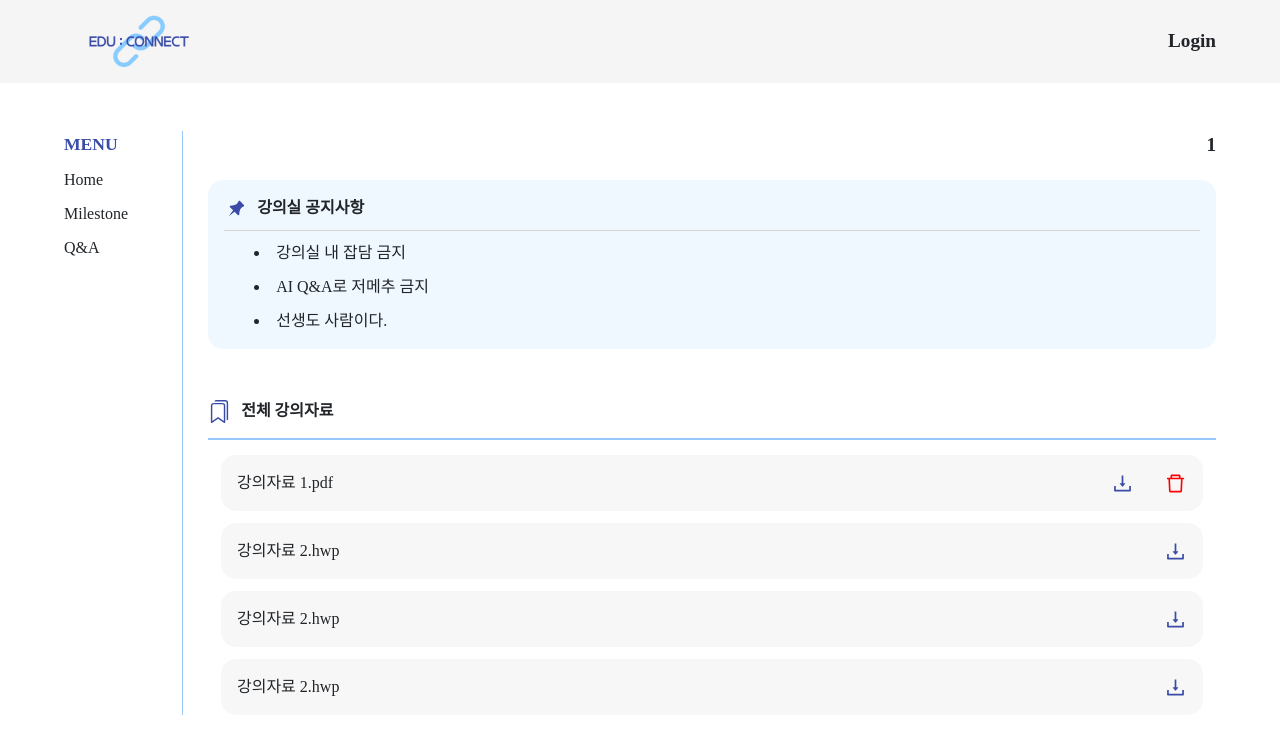
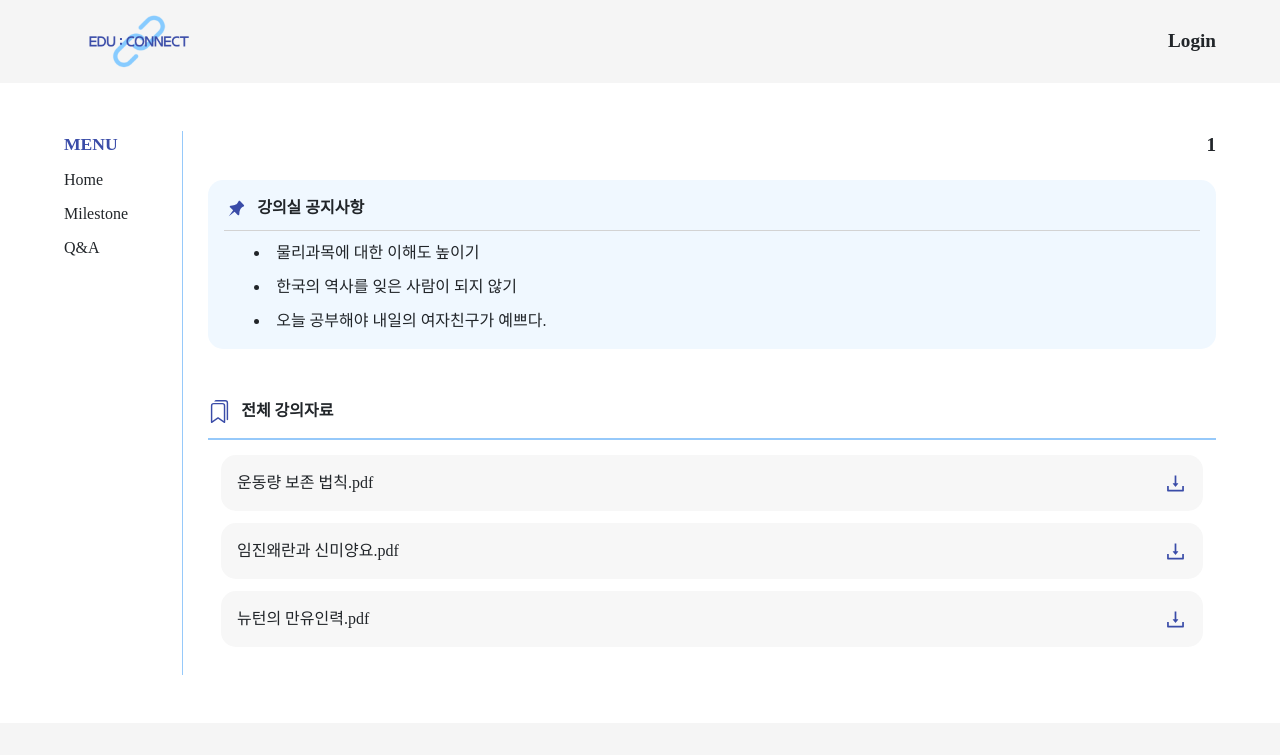
Before and after one commit to CGAC-Contribution-Group-As-Code/eduConnect-front-end, a React (Create React App) app in the folder front/: page /class/1/1 in a window 1280 px wide. Shown: the top 755 px of the page. Built offline with nearby package versions, Linux system fonts and the light colour scheme; a web font is replaced by a local one.

Commit message:
UI - data 제작

```diff
--- a/front/src/components/ClassComponent/ClassHome.tsx
+++ b/front/src/components/ClassComponent/ClassHome.tsx
@@ -3,7 +3,7 @@ import styled from "styled-components";
 import { TiPin } from "react-icons/ti";
 import theme from "../../styles/theme";
 import { BsBookmarks } from "react-icons/bs";
-
+import { useSelector } from "react-redux";
 import Swal from "sweetalert2";
 import { AiOutlineDownload, AiOutlineDelete } from "react-icons/ai";
 
@@ -15,7 +15,20 @@ export interface TypeProps {
   name: string;
 }
 
+interface RootState {
+  user: {
+    id: string;
+    role: number;
+  };
+}
+
 export const ClassHome = () => {
+  let state = useSelector((state: RootState) => {
+    return state;
+  });
+  const { user } = state;
+  const { id, role } = user;
+
   return (
     <StyledDiv>
       <StyledNotice>
@@ -33,9 +46,9 @@ export const ClassHome = () => {
           <p style={{ fontWeight: "600" }}>강의실 공지사항</p>
         </div>
 
-        <li>강의실 내 잡담 금지</li>
-        <li>AI Q&A로 저메추 금지</li>
-        <li>선생도 사람이다.</li>
+        <li>물리과목에 대한 이해도 높이기</li>
+        <li>한국의 역사를 잊은 사람이 되지 않기</li>
+        <li>오늘 공부해야 내일의 여자친구가 예쁘다.</li>
       </StyledNotice>
 
       <div
@@ -74,10 +87,9 @@ export const ClassHome = () => {
           margin: "0 1vw",
         }}
       >
-        <Paper role={1} name={"강의자료 1.pdf"} />
-        <Paper role={0} name={"강의자료 2.hwp"} />
-        <Paper role={0} name={"강의자료 2.hwp"} />
-        <Paper role={0} name={"강의자료 2.hwp"} />
+        <Paper role={role} name={"운동량 보존 법칙.pdf"} />
+        <Paper role={role} name={"임진왜란과 신미양요.pdf"} />
+        <Paper role={role} name={"뉴턴의 만유인력.pdf"} />
       </div>
     </StyledDiv>
   );
```
